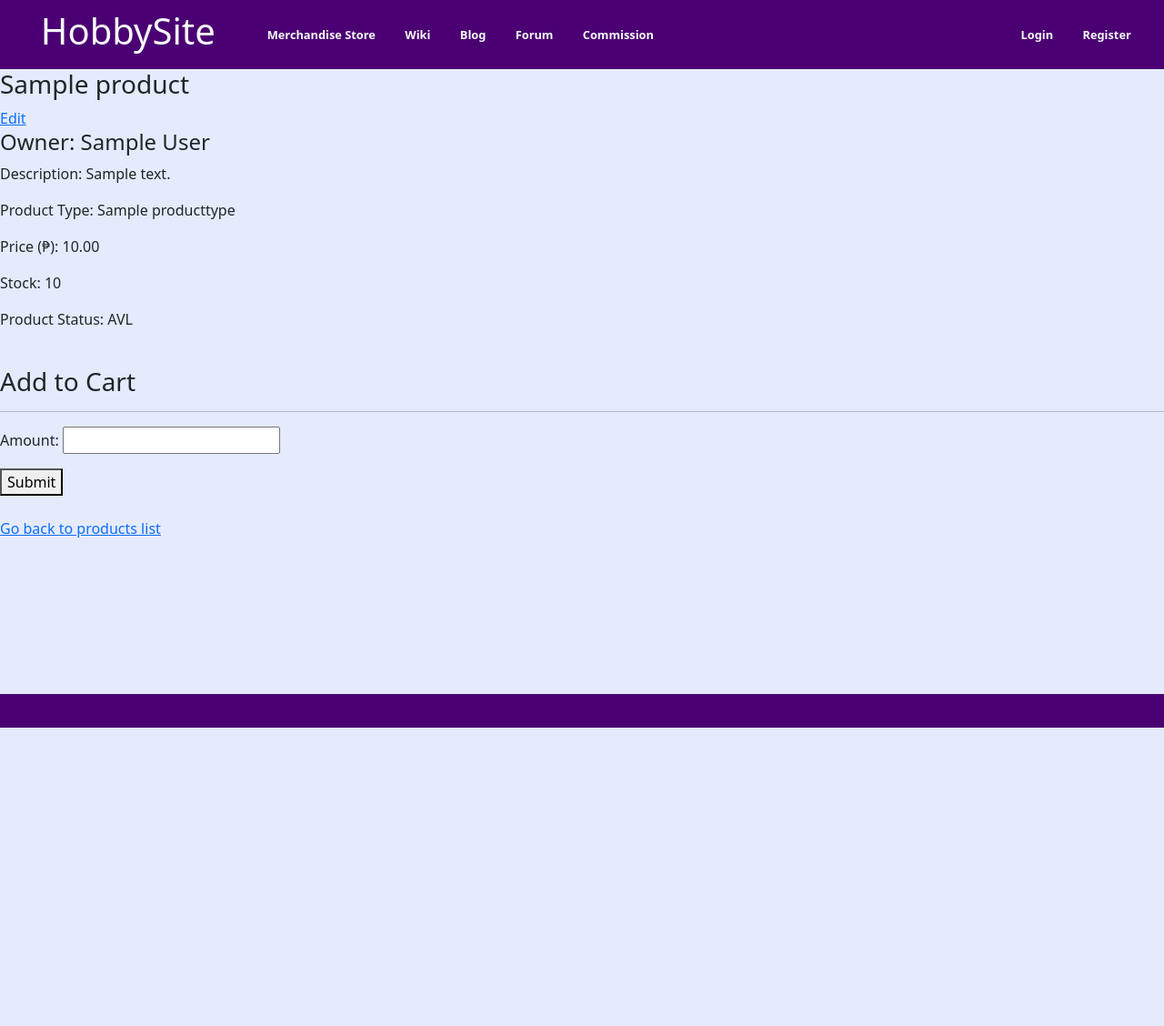
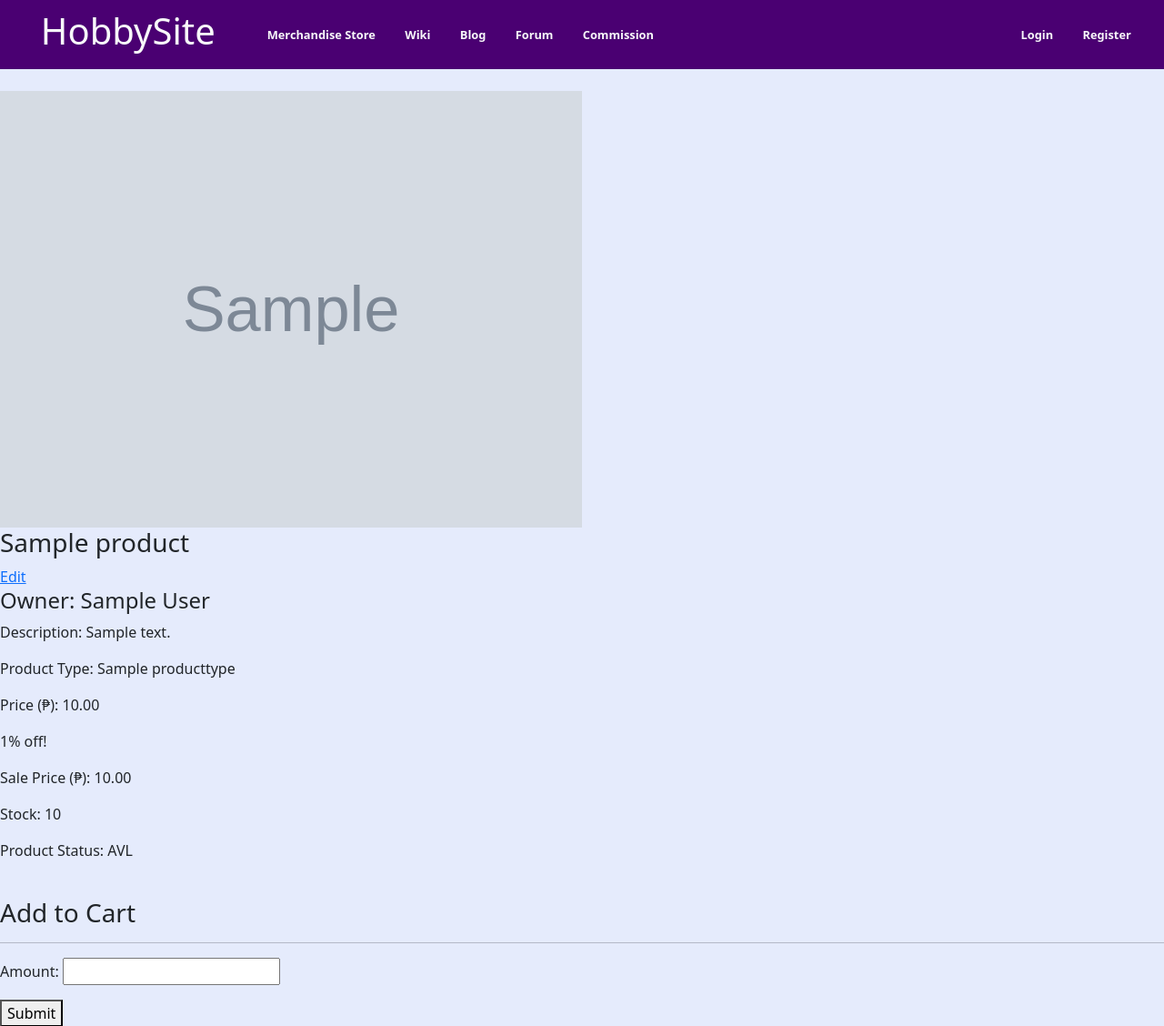
Before and after one commit to madyoung914/hobbysite-ED-1, a Django app: page /merchstore/item/1 in a window 1280 px wide. Shown: the top 1128 px of the page at 91% size. Before the commit the page ends 800 px from the top, so only its background shows below. Run offline with Django 5.2, Linux system fonts and the light colour scheme; tables that the repository leaves empty hold one stand-in row (values such as "Sample post"); grey boxes marked "Sample" are stand-in pictures; parts of the project's set-up code (start-up, migrations or seed data) failed here and were passed over.

Commit message:
finished rest of merchstore features

```diff
--- a/hobbysite/merchstore/forms.py
+++ b/hobbysite/merchstore/forms.py
@@ -6,7 +6,7 @@ class ProductForm(forms.ModelForm):
     class Meta:
         model = Product
         fields = '__all__'
-        exclude = ['owner', ]
+        exclude = ['owner', 'sale_price']
 
 
 class TransactionForm(forms.ModelForm):
--- a/hobbysite/merchstore/models.py
+++ b/hobbysite/merchstore/models.py
@@ -38,12 +38,19 @@ class Product(models.Model):
                                     null=True,
                                     related_name="type")
     owner = models.ForeignKey(Profile,
-                              on_delete=models.CASCADE, null=True,
+                              on_delete=models.CASCADE,
                               related_name='owner')
-    stock = models.PositiveIntegerField(validators= [MinValueValidator(1)])
+    stock = models.PositiveIntegerField()
     status = models.CharField(max_length=15,
                               choices=PRODUCT_STATUS,
                               default="AVL")
+    merch_image = models.ImageField(
+        upload_to='merchstore/',
+        null=True,
+        blank=True,
+    )
+    sale_percent = models.PositiveIntegerField(validators= [MinValueValidator(1)], null=True, blank=True)
+    sale_price = models.DecimalField(decimal_places=2, max_digits=10, null=True, blank=True)
 
     def __str__(self):
         return self.name
--- a/hobbysite/merchstore/templates/merchstore/merch_add.html
+++ b/hobbysite/merchstore/templates/merchstore/merch_add.html
@@ -5,7 +5,7 @@
 
 <h3>Create a new product</h3>
 <hr>
-        <form method = "POST">
+        <form method = "POST" enctype="multipart/form-data">
                 {% csrf_token %}
                 {{ form.as_p }}
                 <button type="submit">Submit</button>
--- a/hobbysite/merchstore/templates/merchstore/merch_detail.html
+++ b/hobbysite/merchstore/templates/merchstore/merch_detail.html
@@ -4,12 +4,26 @@
 
 {% block title %}{{ object.name }}{% endblock %}
 {% block content %}
+
+    <br>
+    {% if object.merch_image %}
+        <img src="{{ object.merch_image.url }}" alt="{{ object.merch_image.url }}" style="width: 50%; object-position: left">
+    {% endif %}
+
+
     <h3>{{ object.name }}</h3>
     <a href="{% url 'merchstore:merch-edit' pk=object.pk %}">Edit</a>
     <h4>Owner: {{ object.owner }}</h4>
     <p>Description: {{ object.description }}</p>
     <p>Product Type: {{ object.producttype }}</p>
     <p>Price (₱): {{ object.price }}</p>
+
+    {% if object.sale_percent %}
+        <p>{{ object.sale_percent }}% off!</p>
+        <p>Sale Price (₱): {{ object.sale_price }}</p>
+    {% endif %}
+
+
     <p>Stock: {{object.stock }}</p>
     <p>Product Status: {{ object.status }}</p>
 
--- a/hobbysite/merchstore/templates/merchstore/merch_edit.html
+++ b/hobbysite/merchstore/templates/merchstore/merch_edit.html
@@ -5,7 +5,7 @@
 
 <h3>Edit my product</h3>
 <hr>
-<form method = "POST">
+<form method = "POST" enctype="multipart/form-data">
     {% csrf_token %}
     {{ form.as_p }}
     <button type="submit" data-show-if="object.stock != 0">Submit</button>
--- a/hobbysite/merchstore/views.py
+++ b/hobbysite/merchstore/views.py
@@ -35,6 +35,7 @@ class ProductDetailView(DetailView):
                 self.object.status = 'OOS'
 
             transaction.status = 'CART'
+
             transaction.save()
             self.object.save()
 
@@ -83,10 +84,14 @@ class ProductUpdateView(LoginRequiredMixin, UpdateView):
     template_name = "merchstore/merch_edit.html"
 
     def form_valid(self, form):
+        if form.instance.sale_percent:
+                form.instance.sale_price = self.object.price - (self.object.price * (form.instance.sale_percent)/100)
+                form.instance.status = 'SALE'
+        else:
+            form.instance.status = 'AVL'
+
         if form.instance.stock == 0:
             form.instance.status = 'OOS'
-        elif form.instance.stock != 0 and form.instance.status == 'OOS':
-            form.instance.status = 'AVL'
 
         form.save()
         return super().form_valid(form)
```
Also changed, not shown: hobbysite/merchstore/migrations/0004_product_merch_image_alter_product_owner_and_more.py (added), hobbysite/merchstore/migrations/0005_product_sale_alter_product_merch_image.py (added), hobbysite/merchstore/migrations/0006_product_sale_price.py (added), hobbysite/merchstore/migrations/0007_alter_product_sale_price.py (added), hobbysite/merchstore/migrations/0008_alter_product_sale_price.py (added), hobbysite/merchstore/migrations/0009_rename_sale_product_sale_percent.py (added), hobbysite/merchstore/migrations/0010_alter_product_sale_price.py (added).
